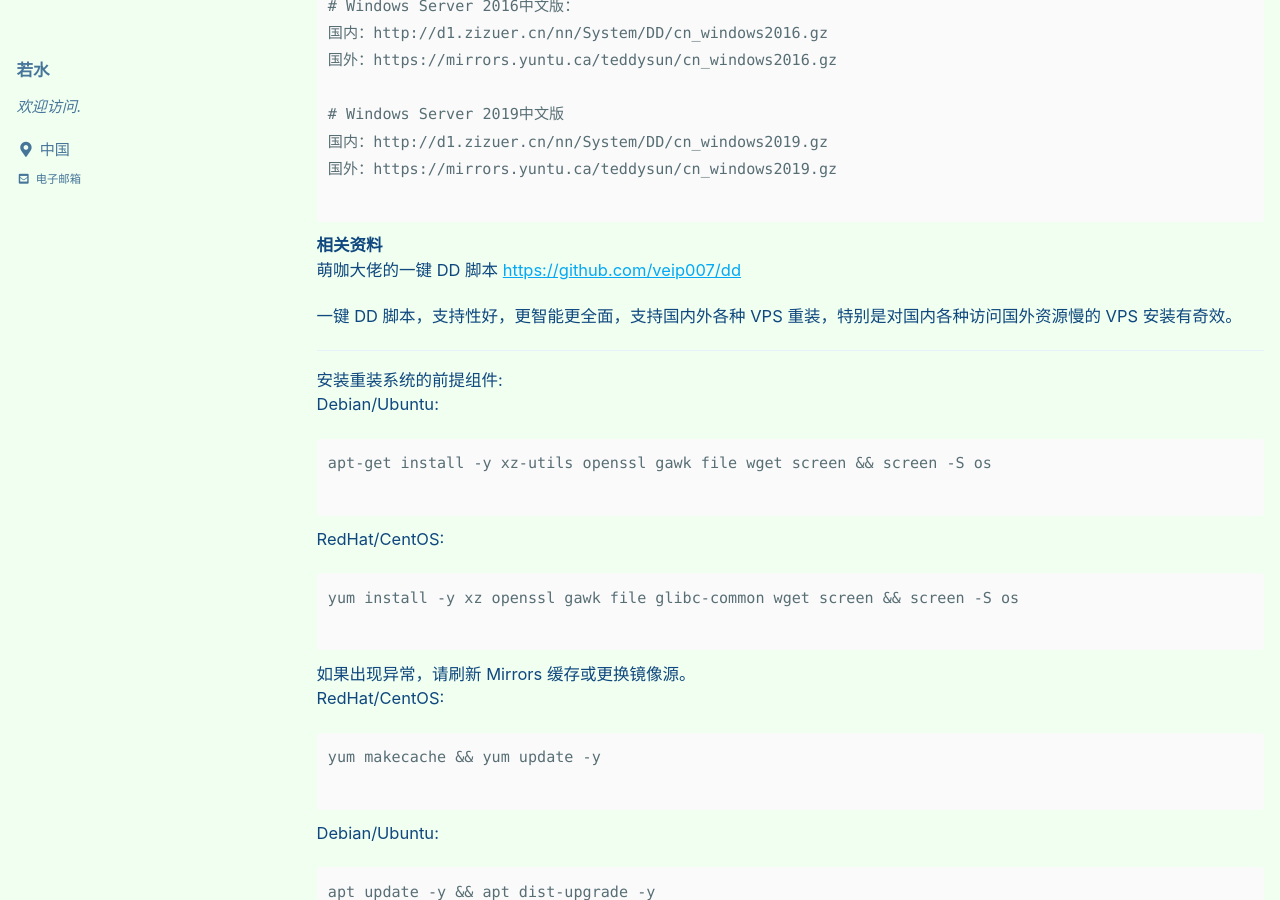
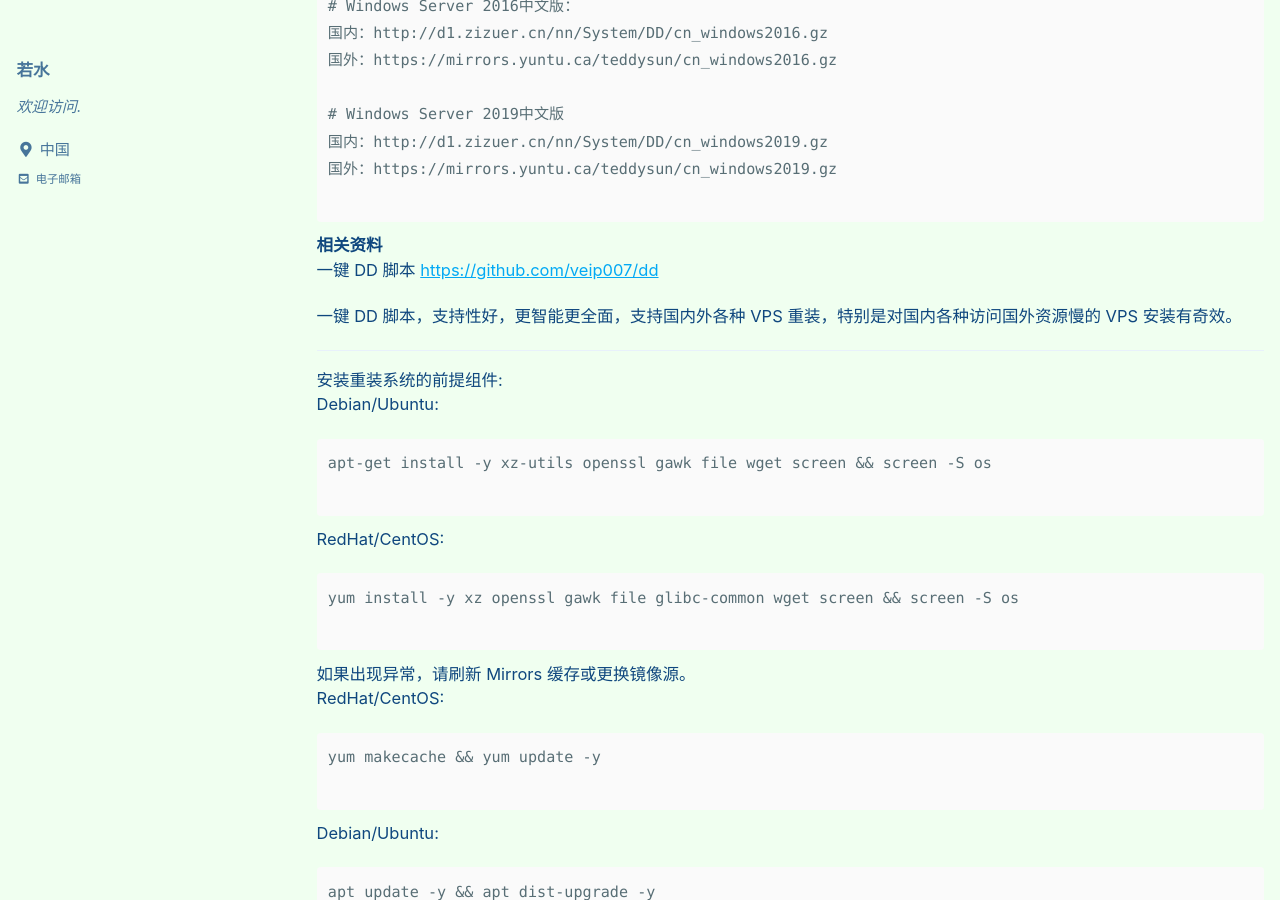
Before and after one commit to dbback/dbback.github.io, a Jekyll site: the page built from _posts/2022-07-10-KVM一键 DD 安装 Windows.md, in a window 1280 px wide and 900 px high, scrolled down 1976 px. Built offline with Jekyll 4.4.1, drawn with Linux system fonts in a browser that asks for light colours; cached includes are drawn as plain includes; some web fonts are replaced; comment, search, counter and statistics services are not loaded.

Commit message:
Update 2022-07-10-KVM一键 DD 安装 Windows.md

````diff
--- a/_posts/2022-07-10-KVM一键 DD 安装 Windows.md
+++ b/_posts/2022-07-10-KVM一键 DD 安装 Windows.md
@@ -92,7 +92,7 @@ Windows Server 2008 SP1 R2 64位
 ```
 
 **相关资料**
-萌咖大佬的一键 DD 脚本 [https://github.com/veip007/dd](https://www.wervps1.com/goto/wv4630z)
+一键 DD 脚本 [https://github.com/veip007/dd](https://www.wervps1.com/goto/wv4630z)
 
 
 
````
